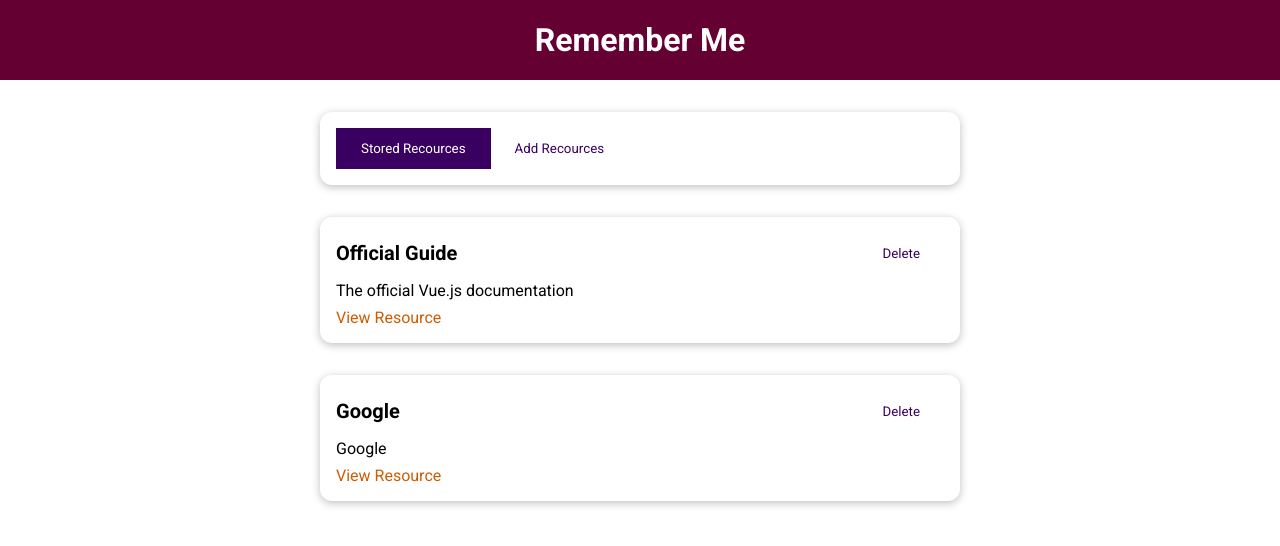
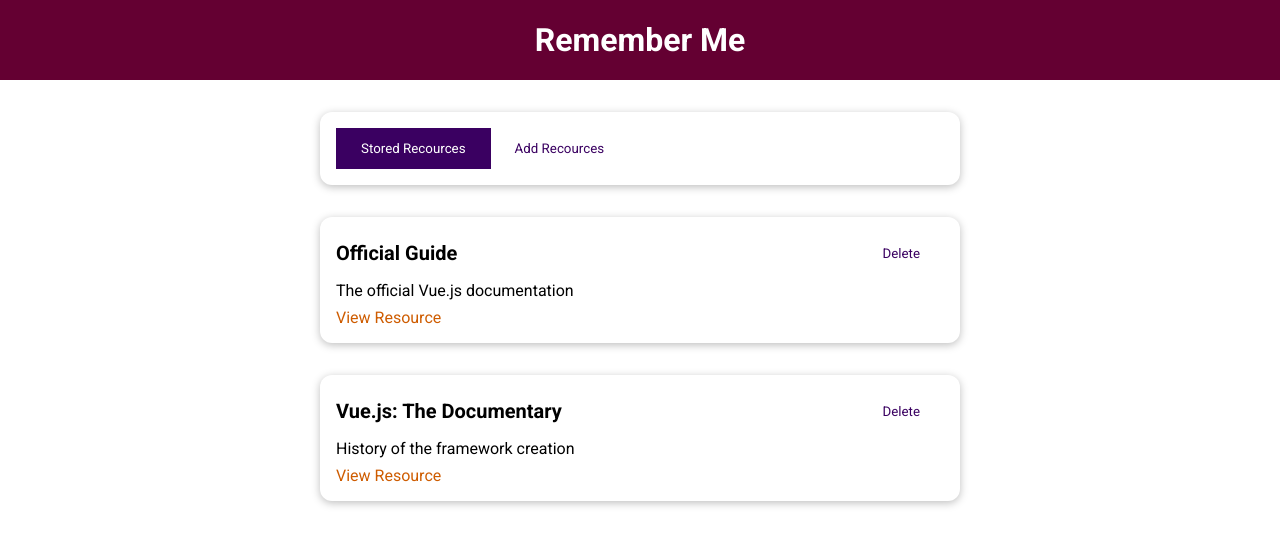
Before and after one commit to romanlesnoy/learning-resources-vue, a Vue app: page / in a window 1280 px wide. Shown: the top 546 px of the page. Built offline with nearby package versions, Linux system fonts and the light colour scheme.

Commit message:
Make minor corrections

```diff
--- a/src/components/learning-resources/LearningResource.vue
+++ b/src/components/learning-resources/LearningResource.vue
@@ -9,7 +9,7 @@
             </header>
             <p>{{ description }}</p>
             <nav>
-                <a :href="link">View Resource</a>
+                <a :href="link" target="blank">View Resource</a>
             </nav>
         </base-card>
     </li>
--- a/src/components/learning-resources/TheResources.vue
+++ b/src/components/learning-resources/TheResources.vue
@@ -35,10 +35,10 @@ export default {
                     link: 'https://vuejs.org',
                 },
                 {
-                    id: 'google',
-                    title: 'Google',
-                    description: 'Google',
-                    link: 'https://google.com',
+                    id: 'vue-doc',
+                    title: 'Vue.js: The Documentary',
+                    description: 'History of the framework creation',
+                    link: 'https://youtu.be/OrxmtDw4pVI',
                 },
             ],
         };
```
